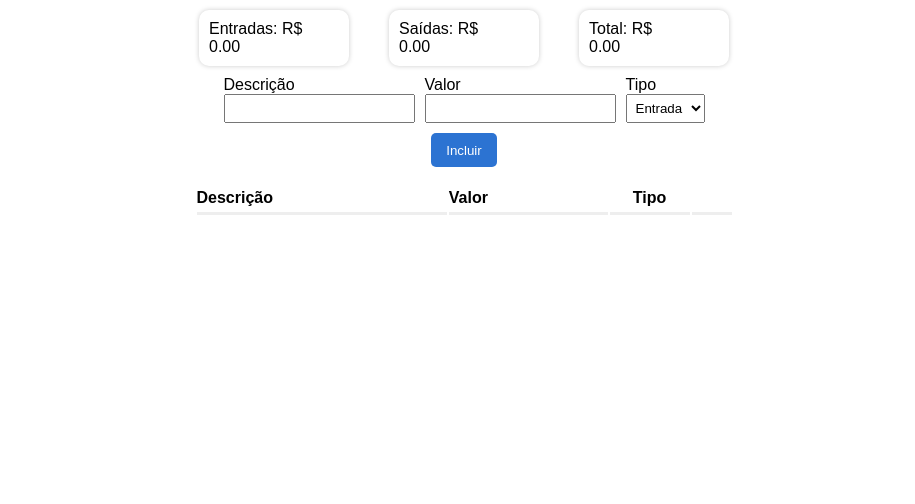
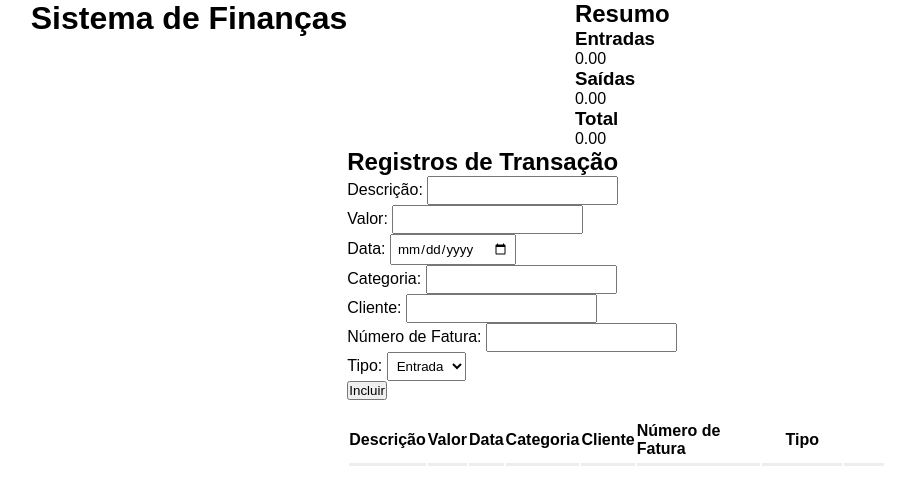
Before and after one commit to lucasmeloil/sistema-financeiro-basico, a plain HTML site: page index.html in a window 1280 px wide. Shown: the whole page, without its empty margins (176-1091 px from the left). Drawn offline with nearby package versions, Linux system fonts and the light colour scheme.

Commit message:
Update index.html

```diff
--- a/index.html
+++ b/index.html
@@ -4,40 +4,68 @@
   <meta charset="UTF-8">
   <meta http-equiv="X-UA-Compatible" content="IE=edge">
   <meta name="viewport" content="width=device-width, initial-scale=1.0">
-  <title>Sistema Finançeiro</title>
+  <title>Sistema de Finanças</title>
 
   <link href='https://unpkg.com/boxicons@2.1.2/css/boxicons.min.css' rel='stylesheet'>
-
 
   <link rel="stylesheet" href="style.css">
 </head>
 <body>
+  <header>
+    <h1>Sistema de Finanças</h1>
+  </header>
+
   <main>
-    <div class="resume">
+    <section class="summary">
       <div>
-        Entradas: R$
+        <h2>Resumo</h2>
+      </div>
+      <div class="summary-card">
+        <div>
+          <h3>Entradas</h3>
           <span class="incomes">0.00</span>
         </div>
         <div>
-        Saídas: R$
+          <h3>Saídas</h3>
           <span class="expenses">0.00</span>
         </div>
         <div>
-        Total: R$
+          <h3>Total</h3>
           <span class="total">0.00</span>
         </div>
       </div>
-    <div class="newItem">
-      <div class="divDesc">
-        <label for="desc">Descrição</label>
+    </section>
+
+    <section class="transactions">
+      <h2>Registros de Transação</h2>
+
+      <div class="new-transaction">
+        <div class="input-group">
+          <label for="desc">Descrição:</label>
           <input type="text" id="desc" />
         </div>
-      <div class="divAmount">
-        <label for="amount">Valor</label>
+        <div class="input-group">
+          <label for="amount">Valor:</label>
           <input type="number" id="amount" />
         </div>
-      <div class="divType">
-        <label for="type">Tipo</label>
+        <div class="input-group">
+          <label for="date">Data:</label>
+          <input type="date" id="date" />
+        </div>
+        <div class="input-group">
+          <label for="category">Categoria:</label>
+          <input type="text" id="category" />
+        </div>
+        <div class="input-group">
+          <label for="client">Cliente:</label>
+          <input type="text" id="client" />
+        </div>
+        <div class="input-group">
+          <label for="invoiceNumber">Número de Fatura:</label>
+          <input type="text" id="invoiceNumber" />
+        </div>
+        <div class="input-group">
+          <label for="type">Tipo:</label>
           <select id="type">
             <option>Entrada</option>
             <option>Saída</option>
@@ -45,12 +73,17 @@
         </div>
         <button id="btnNew">Incluir</button>
       </div>
-    <div class="divTable">
+
+      <div class="table-container">
         <table>
           <thead>
             <tr>
               <th>Descrição</th>
-            <th class="columnAmount">Valor</th>
+              <th>Valor</th>
+              <th>Data</th>
+              <th>Categoria</th>
+              <th>Cliente</th>
+              <th>Número de Fatura</th>
               <th class="columnType">Tipo</th>
               <th class="columnAction"></th>
             </tr>
@@ -58,6 +91,8 @@
           <tbody>
           </tbody>
         </table>
+      </div>
+    </section>
   </main>
 
   <script src="script.js"></script>
```
Lines whose indentation alone changed are shown as unchanged.
